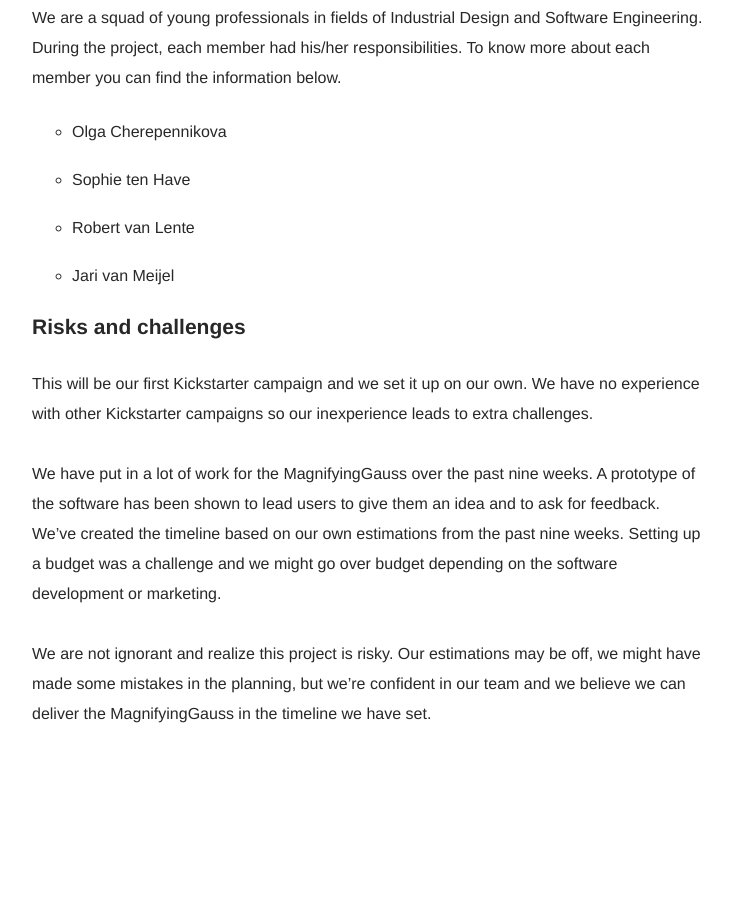
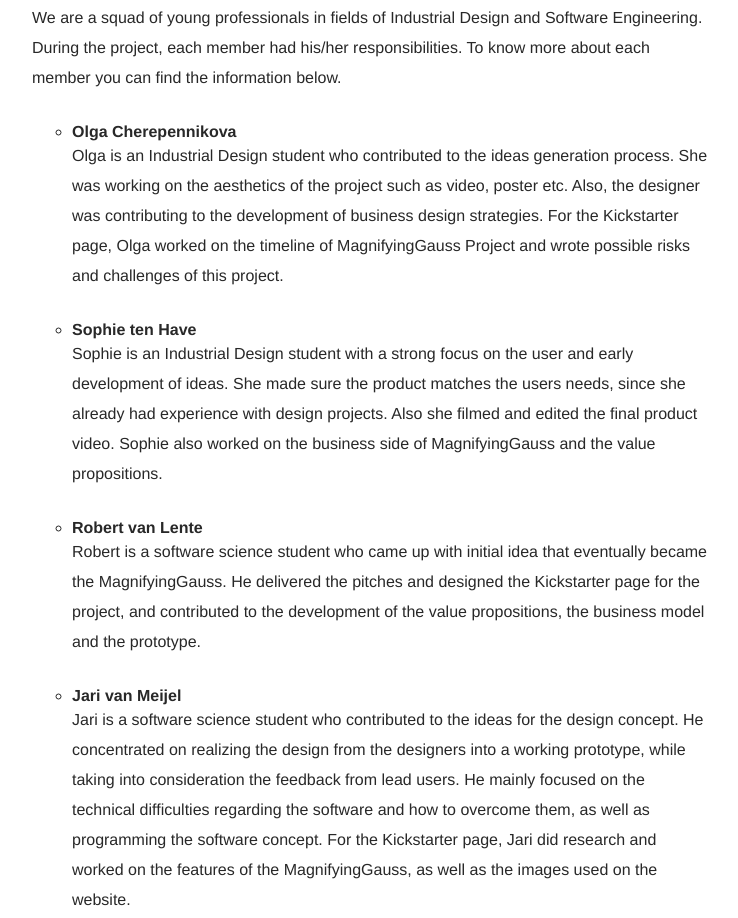
Before and after one commit to rvlente/DAAU10, a plain HTML site: page index.html in a window 1280 px wide. Shown: the part 4181-5099 px from the top of the page, without its empty margins (88-826 px from the left). Before the commit the page ends 4940 px from the top, so only its background shows below. Drawn offline with Linux system fonts and the light colour scheme.

Commit message:
add team

```diff
--- a/index.html
+++ b/index.html
@@ -95,10 +95,22 @@
         <p>We are a squad of young professionals in fields of Industrial Design and Software Engineering. During the project, each member had his/her responsibilities. To know more about each member you can find the information below.</p>
 
         <ul>
-          <li>Olga Cherepennikova</li>
-          <li>Sophie ten Have</li>
-          <li>Robert van Lente</li>
-          <li>Jari van Meijel</li>
+          <li>
+            <b>Olga Cherepennikova</b>
+            <p>Olga is an Industrial Design student who contributed to the ideas generation process. She was working on the aesthetics of the project such as video, poster etc. Also, the designer was contributing to the development of business design strategies. For the Kickstarter page, Olga worked on the timeline of MagnifyingGauss Project and wrote possible risks and challenges of this project.</p>
+          </li>
+          <li>
+            <b>Sophie ten Have</b>
+            <p>Sophie is an Industrial Design student with a strong focus on the user and early development of ideas. She made sure the product matches the users needs, since she already had experience with design projects. Also she filmed and edited the final product video. Sophie also worked on the business side of MagnifyingGauss and the value propositions.</p>
+          </li>
+          <li>
+            <b>Robert van Lente</b>
+            <p>Robert is a software science student who came up with initial idea that eventually became the MagnifyingGauss. He delivered the pitches and designed the Kickstarter page for the project, and contributed to the development of the value propositions, the business model and the prototype.</p>
+          </li>
+          <li>
+            <b>Jari van Meijel</b>
+            <p>Jari is a software science student who contributed to the ideas for the design concept. He concentrated on realizing the design from the designers into a working prototype, while taking into consideration the feedback from lead users. He mainly focused on the technical difficulties regarding the software and how to overcome them, as well as programming the software concept. For the Kickstarter page, Jari did research and worked on the features of the MagnifyingGauss, as well as the images used on the website.</p>
+          </li>
         </ul>
 
         <h3>Risks and challenges</h3>
```
